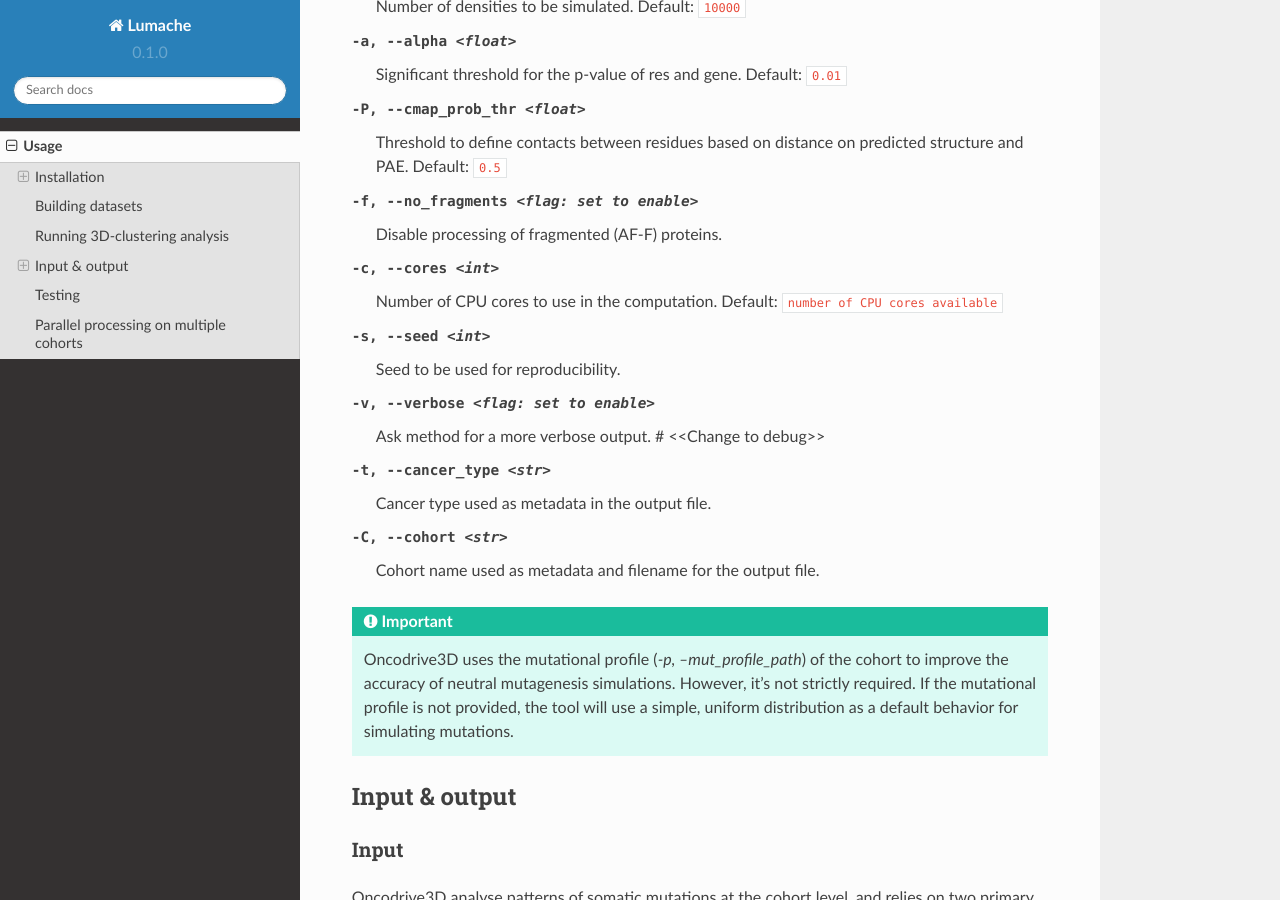
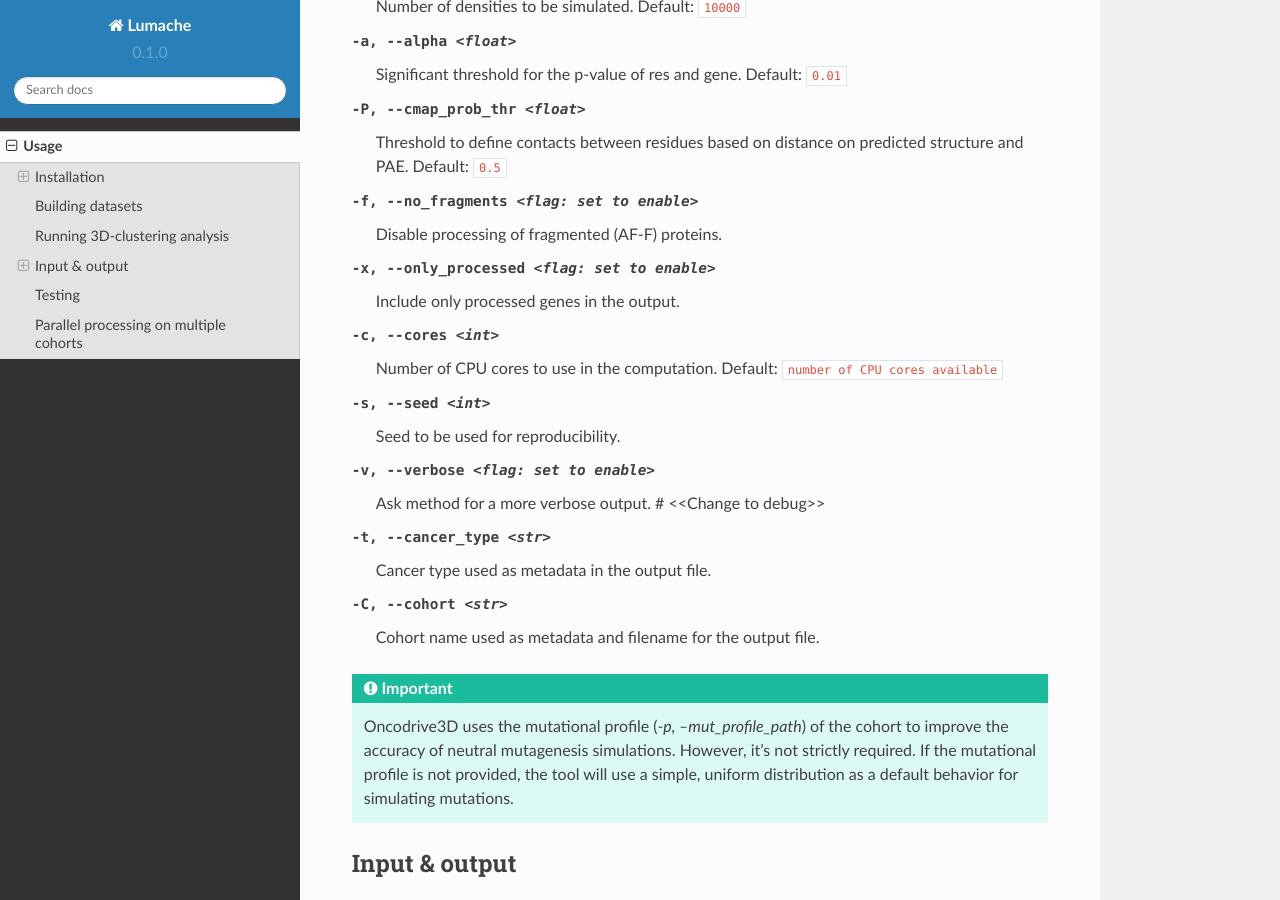
Before and after one commit to St3451/readthedocs_tmp, a Sphinx documentation site: the page built from docs/source/usage.rst, in a window 1280 px wide and 900 px high, scrolled down 3029 px. Built offline with Sphinx 7.4.7 and the Read the Docs theme 2.0.0, drawn with Linux system fonts in a browser that asks for light colours.

Commit message:
doc add flag only_processed genes in run

```diff
--- a/docs/source/usage.rst
+++ b/docs/source/usage.rst
@@ -136,6 +136,8 @@ number of parameters and options that can be added:
 -P, --cmap_prob_thr <float>   Threshold to define contacts between residues based on distance on predicted structure and PAE. Default: ``0.5``
 
 -f, --no_fragments <flag: set to enable>   Disable processing of fragmented (AF-F) proteins.
+
+-x, --only_processed <flag: set to enable>   Include only processed genes in the output.
 
 -c, --cores <int>   Number of CPU cores to use in the computation. Default: ``number of CPU cores available``
 
```
